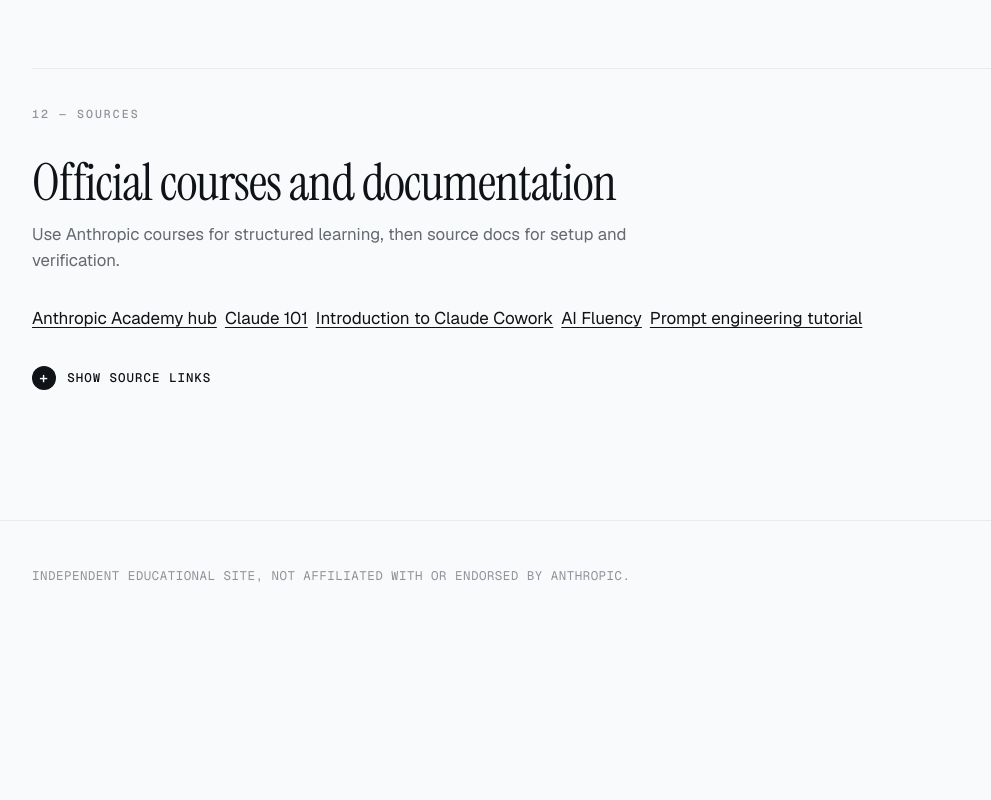
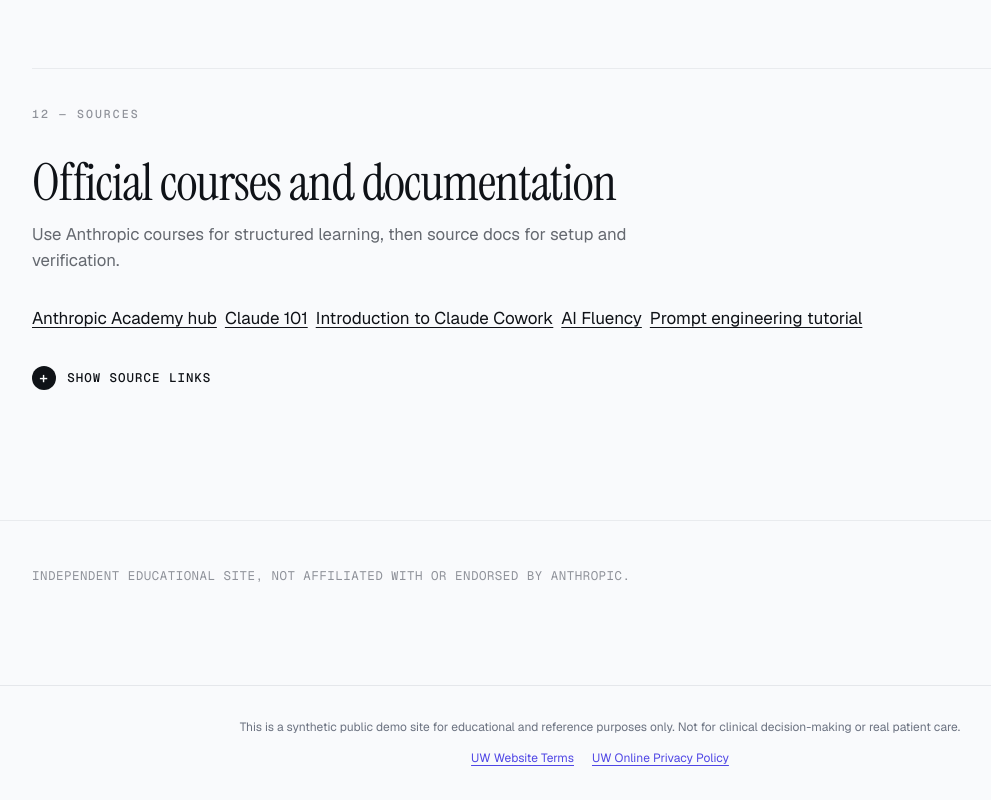
Before and after one commit to rkalani1/claude, a plain HTML site: page index.html in a window 1280 px wide. Shown: the part 10800-11600 px from the top of the page, without its empty margins (40-1031 px from the left). Before the commit the page ends 11445 px from the top, so only its background shows below. Drawn offline with nearby package versions, Linux system fonts and the light colour scheme.

Commit message:
chore: add compliance footer

```diff
--- a/index.html
+++ b/index.html
@@ -637,5 +637,13 @@
 
     <div class="toast" id="toast" role="status" aria-live="polite" aria-atomic="true"></div>
 
-    <script src="app.js?v=2026-05-07-deep-qa"></script></body>
+    <script src="app.js?v=2026-05-07-deep-qa"></script>
+<footer style="margin-top: 40px; padding: 20px; text-align: center; font-size: 12px; color: #6b7280; border-top: 1px solid #e5e7eb;">
+  <p>This is a synthetic public demo site for educational and reference purposes only. Not for clinical decision-making or real patient care.</p>
+  <p style="margin-top: 8px;">
+    <a href="https://www.washington.edu/online/terms/" target="_blank" rel="noopener noreferrer" style="color: #4f46e5; text-decoration: underline; margin-right: 15px;">UW Website Terms</a>
+    <a href="https://www.washington.edu/online/privacy/" target="_blank" rel="noopener noreferrer" style="color: #4f46e5; text-decoration: underline;">UW Online Privacy Policy</a>
+  </p>
+</footer>
+</body>
 </html>
```
